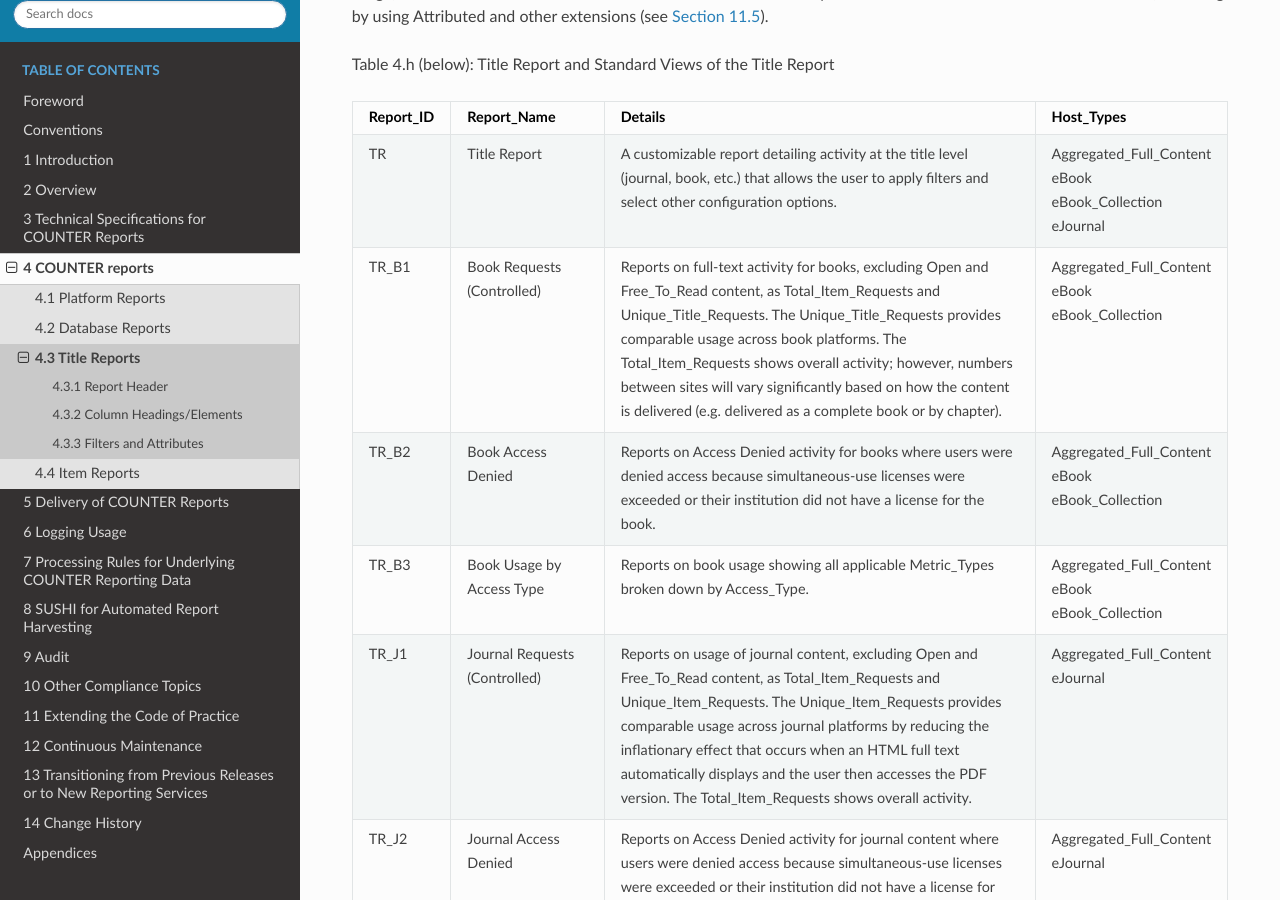
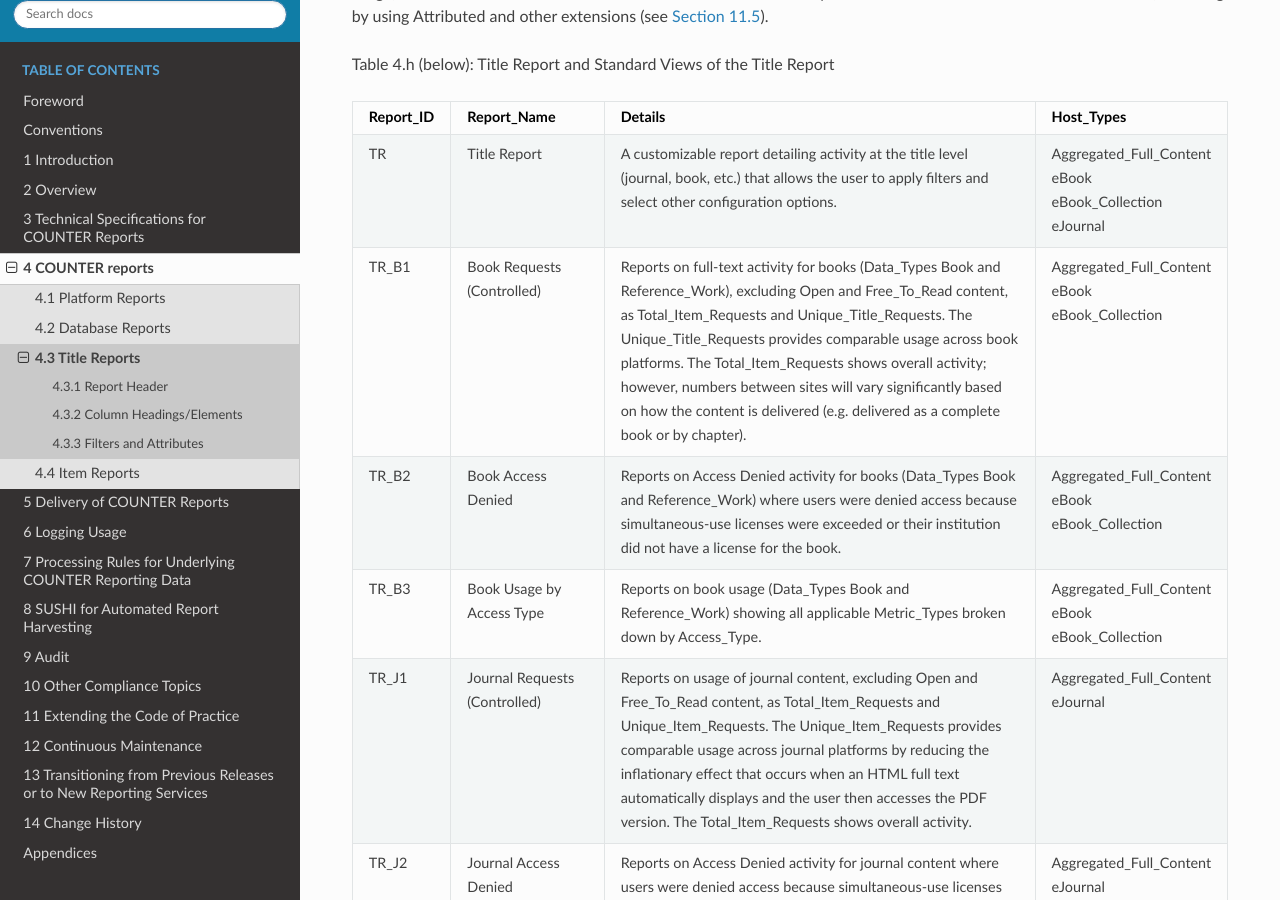
Before and after one commit to Project-Counter/cop5, a Sphinx documentation site: the page built from source/04-reports/03-title-reports.rst, in a window 1280 px wide and 900 px high, scrolled down 275 px. Built offline with Sphinx 7.4.7 and the Read the Docs theme 2.0.0, drawn with Linux system fonts in a browser that asks for light colours; some of the changed text lies outside the part shown.

Commit message:
reference works for unique title metrics
new data type reference_work is a type of book. amended unique_title description to reflect this, amended TR_B series to include ref works. links to pull request #179

```diff
--- a/source/03-specifications/03-counter-report-common-attributes-and-elements.rst
+++ b/source/03-specifications/03-counter-report-common-attributes-and-elements.rst
@@ -385,9 +385,9 @@ R5 also introduces the concept of unique items and unique titles. The Metric_Typ
 
 Unique_Item metrics have been introduced in R5 to help eliminate the effect different styles of user interfaces may have on usage counts. With R5, if a single article is accessed multiple times in a given user session, the corresponding Unique_Item metric can only increase by 1 to simply indicate that the content item was accessed in the session. Unique_Item metrics provide comparable usage across journal platforms by reducing the inflationary effect that occurs when an HTML full text automatically displays and the user then accesses the PDF version.
 
-Unique_Title metrics have been introduced in R5 to help normalize eBook metrics. Since eBooks can be downloaded as an entire book in a single PDF or as separate chapters, the counts for R4’s BR1 (book downloads) and BR2 (section downloads) are not comparable. With R5, the book’s Unique_Title metrics are only increased by 1 no matter how many (or how many times) chapters or sections were accessed in a given user session. Unique_Title metrics provide comparable eBook metrics regardless of the nature of the platform and how eBook content was delivered.
+Unique_Title metrics were introduced in R5 to help normalize eBook metrics. Since eBooks can be downloaded as an entire book in a single PDF or as separate chapters, the item metrics on different platforms may not be comparable. By contrast, a book’s Unique_Title metrics are only increased by 1 no matter how many (or how many times) chapters or sections were accessed in a given user session. Unique_Title metrics provide comparable eBook metrics regardless of the nature of the platform and how eBook content was delivered.
 
-The Unique_Title metrics MUST NOT be used for Data_Types other than Book as they are not meaningful for them. If a book contains both Open and Controlled sections or sections with different YOPs, the usage must be broken down by Access_Type and YOP so that the total counts are consistent between reports including and not including these columns/elements.
+The Unique_Title metrics MUST NOT be used for Data_Types other than Book and Reference_Work as they are not meaningful for them. If a title contains both Open and Controlled sections or sections with different YOPs, the usage must be broken down by Access_Type and YOP so that the total counts are consistent between reports including and not including these columns/elements.
 
 Table 3.s (below): List of Metric_Types for Requests and Investigations
 
--- a/source/04-reports/03-title-reports.rst
+++ b/source/04-reports/03-title-reports.rst
@@ -37,21 +37,21 @@ Table 4.h (below): Title Report and Standard Views of the Title Report
 
    * - TR_B1
      - Book Requests (Controlled)
-     - Reports on full-text activity for books, excluding Open and Free_To_Read content, as Total_Item_Requests and Unique_Title_Requests. The Unique_Title_Requests provides comparable usage across book platforms. The Total_Item_Requests shows overall activity; however, numbers between sites will vary significantly based on how the content is delivered (e.g. delivered as a complete book or by chapter).
+     - Reports on full-text activity for books (Data_Types Book and Reference_Work), excluding Open and Free_To_Read content, as Total_Item_Requests and Unique_Title_Requests. The Unique_Title_Requests provides comparable usage across book platforms. The Total_Item_Requests shows overall activity; however, numbers between sites will vary significantly based on how the content is delivered (e.g. delivered as a complete book or by chapter).
      - Aggregated_Full_Content\ |br|\ |lb|
        eBook\ |br|\ |lb|
        eBook_Collection
 
    * - TR_B2
      - Book Access Denied
-     - Reports on Access Denied activity for books where users were denied access because simultaneous-use licenses were exceeded or their institution did not have a license for the book.
+     - Reports on Access Denied activity for books (Data_Types Book and Reference_Work) where users were denied access because simultaneous-use licenses were exceeded or their institution did not have a license for the book.
      - Aggregated_Full_Content\ |br|\ |lb|
        eBook\ |br|\ |lb|
        eBook_Collection
 
    * - TR_B3
      - Book Usage by Access Type
-     - Reports on book usage showing all applicable Metric_Types broken down by Access_Type.
+     - Reports on book usage (Data_Types Book and Reference_Work) showing all applicable Metric_Types broken down by Access_Type.
      - Aggregated_Full_Content\ |br|\ |lb|
        eBook\ |br|\ |lb|
        eBook_Collection
@@ -156,10 +156,10 @@ Table 4.i (below) Header for Title Report and Standard Views of the Title Report
    * - 7
      - Report_Filters
      - *Semicolon-space delimited list of filters applied to the data to generate the report.*
-     - Data_Type=Book;\ |br|\ |lb|
+     - Data_Type=Book; Reference_Work\ |br|\ |lb|
        Access_Type=Controlled;\ |br|\ |lb|
        Access_Method=Regular*
-     - Data_Type=Book;\ |br|\ |lb|
+     - Data_Type=Book; Reference_Work;\ |br|\ |lb|
        Access_Method=Regular*
      - Data_Type=Book;\ |br|\ |lb|
        Access_Method=Regular*
@@ -554,9 +554,9 @@ Table 4.l (below): Filters/Attributes for Title Report and Standard Views of the
 
    * - Data_Type
      - One or more or all (default) of the Data_Types applicable to the platform.
-     - Book
-     - Book
-     - Book
+     - Book; Reference_Work
+     - Book; Reference_Work
+     - Book; Reference_Work
 
    * - Section_Type
      - One or more or all (default) of the Section_Types applicable to the platform.
--- a/source/appendices/a-glossary-of-terms.rst
+++ b/source/appendices/a-glossary-of-terms.rst
@@ -1125,15 +1125,15 @@ Note: The main Code of Practice document takes precedence in the case of any con
      -
 
    * - TR_B1
-     - Book Requests (Controlled). A pre-set Standard View of TR showing full text activity for all book content which is not Open or Free_To_Read.
+     - Book Requests (Controlled). A pre-set Standard View of TR showing full text activity for all book and reference work content which is not Open or Free_To_Read.
      -
 
    * - TR_B2
-     - Book Access Denied. A pre-set Standard View of TR showing where users were denied access because simultaneous-use (concurrency) licenses were exceeded, or their institution did not have a license for the book.
+     - Book Access Denied. A pre-set Standard View of TR showing where users were denied access because simultaneous-use (concurrency) licenses were exceeded, or their institution did not have a license for the book or reference work.
      -
 
    * - TR_B3
-     - Book Usage by Access Type. A pre-set Standard View of TR showing all applicable Metric_Types broken down by Access_Type.
+     - Book Usage by Access Type. A pre-set Standard View of TR showing all applicable Metric_Types broken down by Access_Type for books and reference works.
      -
 
    * - TR_J1
```
